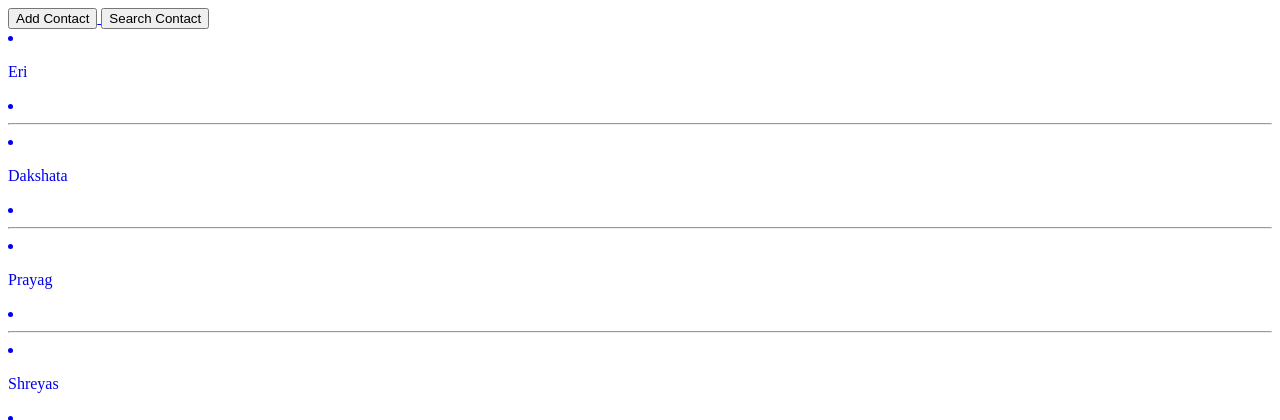
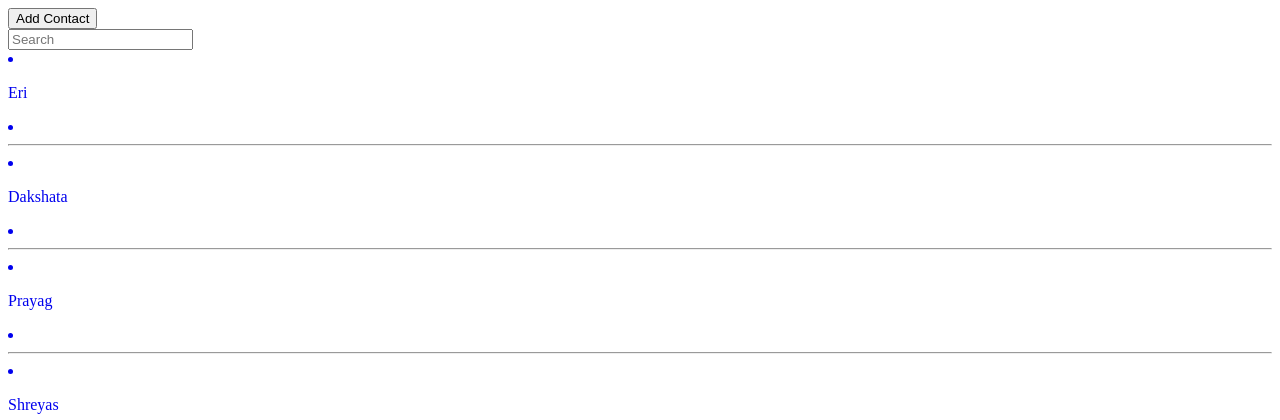
Before and after one commit to ShreyasAcharya23/Address-Book-Application, a Django app: page / in a window 1280 px wide. Shown: the top 420 px of the page. Run offline with Django 3.2, Linux system fonts and the light colour scheme; data comes from the database, SQL or seed files in the repository.

Commit message:
Second Commit

```diff
--- a/addressbook/templates/index.html
+++ b/addressbook/templates/index.html
@@ -17,14 +17,21 @@
 <body>
 
     <div class="container">
+    <header class="header">
         <a href="{% url 'addcontact' %}">
 				<i class="fas fa-plus-circle add"></i>
                 <button class="button">Add Contact</button>
 		</a>
-        <a href="{% url 'search_contact' %}">
-				<i class="fas fa-plus-circle add"></i>
-                <button class="button">Search Contact</button>
-		</a>
+        <form action="/" method="GET">
+
+				<input  class="contact-search" placeholder="Search"
+					value={{search_input}}>
+
+				<i onclick="document.getElementById('search-form').submit();" style="padding-left: 5px;"
+					class="fas fa-search"></i>
+
+		</form>
+    </header>
         <section class="contacts-library">
 				{% for contact in contacts reversed %}
 			        <a href="{%url 'profile' contact.id %}" style="text-decoration: none;">
@@ -41,6 +48,8 @@
 					</div>
 				<hr>
                 </a>
+                {%empty%}
+                <h3>No Contact Found </h3>
 				{% endfor %}
 
 		</section>
```
Also changed, not shown: addressbook/templates/search_contact.html (+4 -3 lines), addressbook/view.py (+6 -1 lines).
